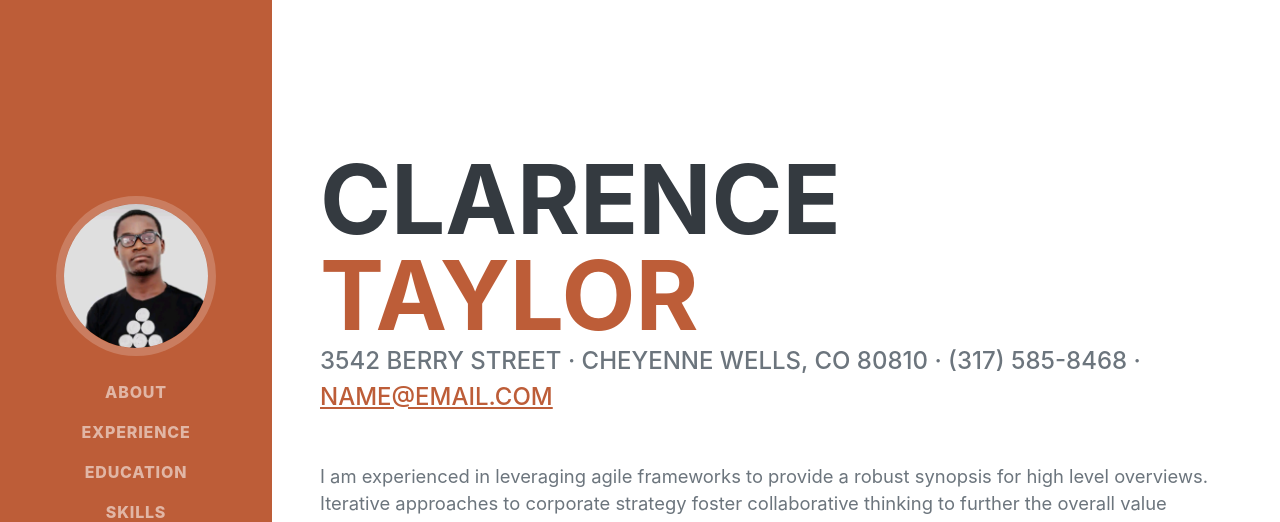
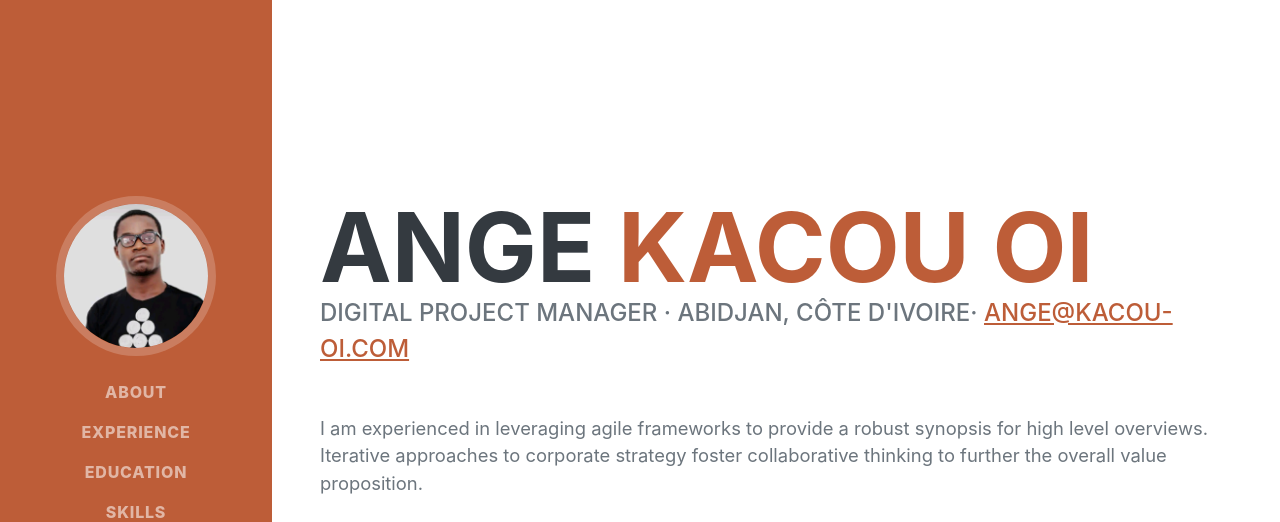
Before and after one commit to kacou-oi/BootstrapTMP-, a plain HTML site: page index.html in a window 1280 px wide. Shown: the top 522 px of the page. Drawn offline with nearby package versions, Linux system fonts and the light colour scheme; a web font is replaced by a local one.

Commit message:
Update index.html

```diff
--- a/index.html
+++ b/index.html
@@ -5,7 +5,7 @@
         <meta name="viewport" content="width=device-width, initial-scale=1, shrink-to-fit=no" />
         <meta name="description" content="" />
         <meta name="author" content="" />
-        <title>Resume - Start Bootstrap Theme</title>
+        <title>M. KACOU OI - Digital Project Manager</title>
         <link rel="icon" type="image/x-icon" href="assets/img/favicon.ico" />
         <!-- Font Awesome icons (free version)-->
         <script src="https://use.fontawesome.com/releases/v6.3.0/js/all.js" crossorigin="anonymous"></script>
@@ -40,12 +40,12 @@
             <section class="resume-section" id="about">
                 <div class="resume-section-content">
                     <h1 class="mb-0">
-                        Clarence
-                        <span class="text-primary">Taylor</span>
+                        ANGE
+                        <span class="text-primary">KACOU OI</span>
                     </h1>
                     <div class="subheading mb-5">
-                        3542 Berry Street · Cheyenne Wells, CO 80810 · (317) 585-8468 ·
-                        <a href="mailto:name@email.com">name@email.com</a>
+                        Digital Project Manager · Abidjan, Côte d'ivoire·
+                        <a href="mailto:ange@kacou-oi.com">ange@kacou-oi.com</a>
                     </div>
                     <p class="lead mb-5">I am experienced in leveraging agile frameworks to provide a robust synopsis for high level overviews. Iterative approaches to corporate strategy foster collaborative thinking to further the overall value proposition.</p>
                     <div class="social-icons">
```
